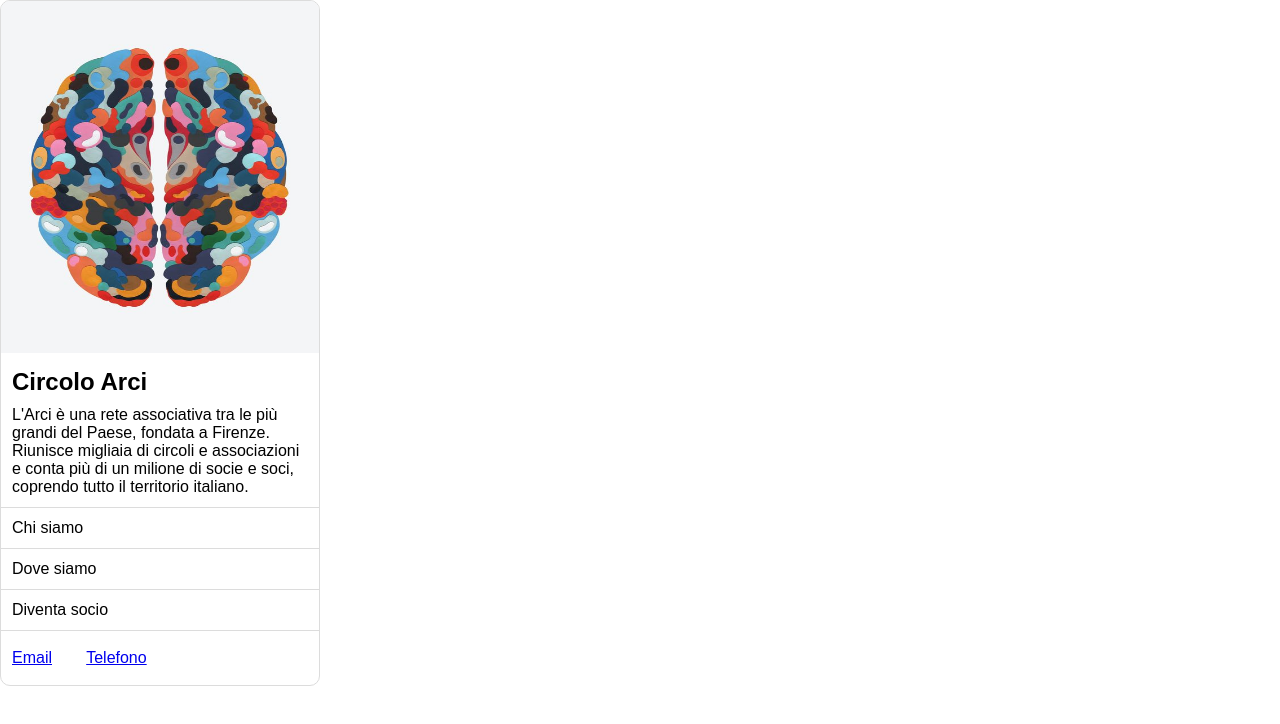
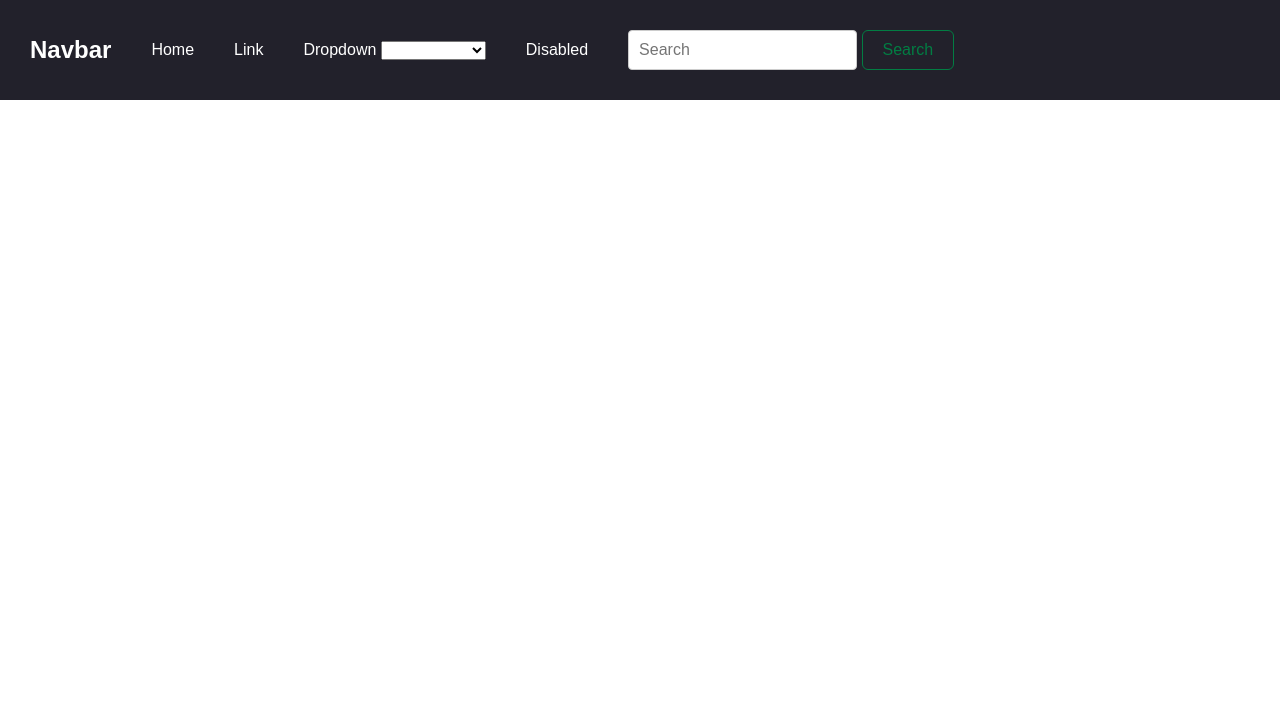
Before and after one commit to antoninodarpa/CSS_Darpa, a plain HTML site: page index.html in a window 1280 px wide. Drawn offline with Linux system fonts and the light colour scheme.

Commit message:
initial navbar

```diff
--- a/index.html
+++ b/index.html
@@ -1,37 +1,35 @@
 <!DOCTYPE html>
 <html lang="en">
-  <head>
-    <meta charset="UTF-8" />
-    <meta http-equiv="X-UA-Compatible" content="IE=edge" />
-    <meta name="viewport" content="width=device-width, initial-scale=1.0" />
-    <title>Card</title>
-    <link rel="stylesheet" href="style.css" />
-  </head>
+<head>
+    <meta charset="UTF-8">
+    <meta http-equiv="X-UA-Compatible" content="IE=edge">
+    <meta name="viewport" content="width=device-width, initial-scale=1.0">
+    <title>Document</title>
+    <link rel="stylesheet" href="style.css">
+</head>
+<body>
+    <nav>
+        <ul class="main-nav">
+          <li><h1>Navbar</h1></li>
+          <li><a href="#">Home</a></li>
+          <li><a href="#">Link</a></li>
+          <li>
+          <label for="Options">Dropdown</label>
+          <select id="Options">
+              <for="Options">Dropdown▼</for>
+              <option value="Default"></option>
+              <option value="option1">Chi siamo</option>
+              <option value="option2">Dove Trovarci</option>
+              <option value="option3">Partners</option>
+            </select>
+          </li>
+          <li><a href="#">Disabled</a></li>
+          <li>
+            <input type="text" placeholder="Search">
+            <button class="button">Search</button>
+          </li>
+        </ul>
+      </nav>
 
-  <body>
-    <article>
-        <img src="ima.jpeg" alt="cervello colorato" />
-      <div>
-        <h1>Circolo Arci</h1>
-        <p>
-          L'Arci è una rete associativa tra le più grandi del Paese, fondata a
-          Firenze. Riunisce migliaia di circoli e associazioni e conta più di un
-          milione di socie e soci, coprendo tutto il territorio italiano.
-        </p>
-      </div>
-      <div class>
-        <p>Chi siamo</p>
-      </div>
-      <div>
-        <p>Dove siamo</p>
-      </div>
-      <div>
-        <p>Diventa socio</p>
-      </div>
-      <footer>
-        <a href="antoninodarpabr@gmail.com">Email</a>
-        <a href="3914774954">Telefono</a>
-      </footer>
-    </article>
-  </body>
+</body>
 </html>
--- a/style.css
+++ b/style.css
@@ -1,49 +1,47 @@
 * {
-    box-sizing: border-box;
-    padding: 0;
-    margin: 0;
+    box-sizing:border-box;
+    padding:0;
+    margin:0;
+}
+
+.main-nav {
+    display:flex;
+    list-style-type:none;
+    padding: 30px;
+    gap:40px;
+    font-family: Arial, Helvetica, sans-serif;
+    background-color: rgb(34, 33, 43);
+    color:white;
+    align-items: center;
 
 }
 
+a {
+    text-decoration:none;
+    color:white;
+}
 
-article  {
-    border: 0.5px solid gainsboro;
-    border-radius: 10px;
-    max-width: 320px;
-    font-family: Arial, Helvetica, sans-serif;
-    overflow: hidden;
+
+input[type="text"] {
+  padding: 10px;
+  border: 1px solid #ccc;
+  border-radius: 4px;
+  font-size: 16px;
+
 
 }
 
-article > img {
-    width: 100%;
-    height: 22em;
-
+.button{
+  padding: 10px 20px;
+  background-color:rgb(34, 33, 43);
+  color:#027d43;
+  border-color:#027d43;
+  border:1px solid  #027d43;
+  cursor:pointer;
+  font-size:16px;
+  border-radius:6px;
 }
 
-h1 {
-    padding-bottom: 10px;
+.button:hover {
+    color:rgb(255, 102, 8);
 }
-
-
-div {
-    padding : 11px 11px;
-    border-top: 0.5px solid gainsboro
-}
-
-img + div {
-    border-top: none;
-}
-
-
-footer {
-    padding-left : 11px;
-    padding-top: 18px;
-    padding-bottom: 18px;
-    border-top: 0.5px solid gainsboro;
-    gap: 5px;
-
-}
-a {
-    padding-right: 30px;
-}
```
Also changed, not shown: html_navbar_exercise.png (added), ima.jpeg (deleted), 2 other files.
